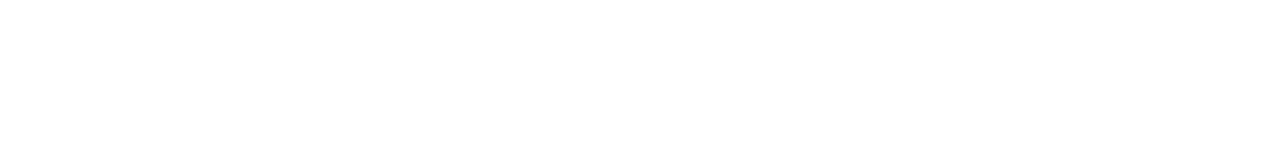
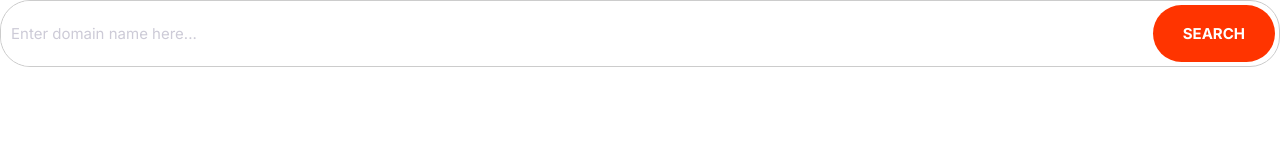
Before and after one commit to DaoudiAmir/Hostify, a plain HTML site: page index.html in a window 1280 px wide. Drawn offline with Linux system fonts and the light colour scheme.

Commit message:
Defined input groups.

```diff
--- a/css/styles.css
+++ b/css/styles.css
@@ -4,6 +4,8 @@
     --color-accent: #ff3400;
     --color-headings: #1b0760;
     --color-body: #918ca4;
+    --color-border: #ccc;
+    --border-radius: 30px;
 }
 
 *,
@@ -249,8 +251,8 @@ a {
 /* Inputs */
 
 .input {
-    border-radius: 30px;
-    border: 1px solid #ccc;
+    border-radius: var(--border-radius);
+    border: 1px solid var(--color-border);
     color: var(--color-headings);
     font-size: 2rem;
     outline: 0;
@@ -261,6 +263,22 @@ a {
     color: #cdcbd7;
 }
 
+.input-group {
+    border: 1px solid var(--color-border);
+    border-radius: var(--border-radius);
+    display: flex;
+}
+
+.input-group .input {
+    border: 0;
+    flex-grow: 1;
+    padding: 1.5rem 1rem;
+}
+
+.input-group .btn {
+    margin: 4px;
+}
+
 @media screen and (min-width: 1024px) {
     .input {
         font-size: 1.5rem;
--- a/index.html
+++ b/index.html
@@ -14,7 +14,10 @@
 </head>
 
 <body>
-
+    <div class="input-group">
+        <input type="text" class="input" placeholder="Enter domain name here...">
+        <button class="btn btn--accent">Search</button>
+    </div>
 </body>
 
 </html>
```
Also changed, not shown: components/input-groups.html (added, +4 -0 lines).
